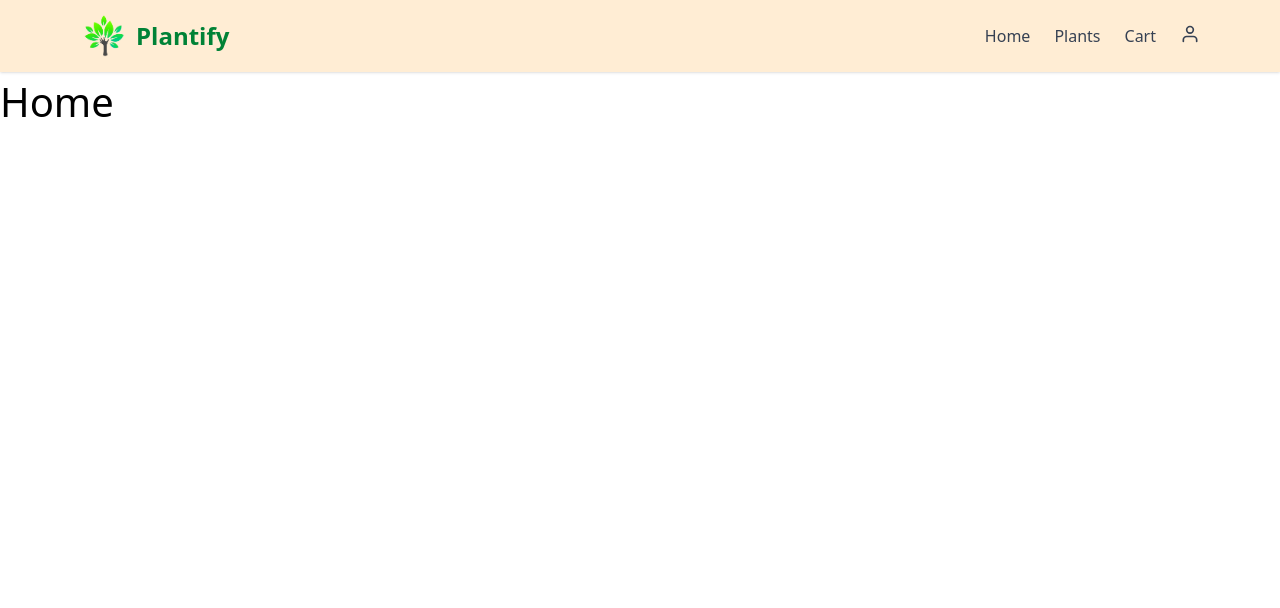
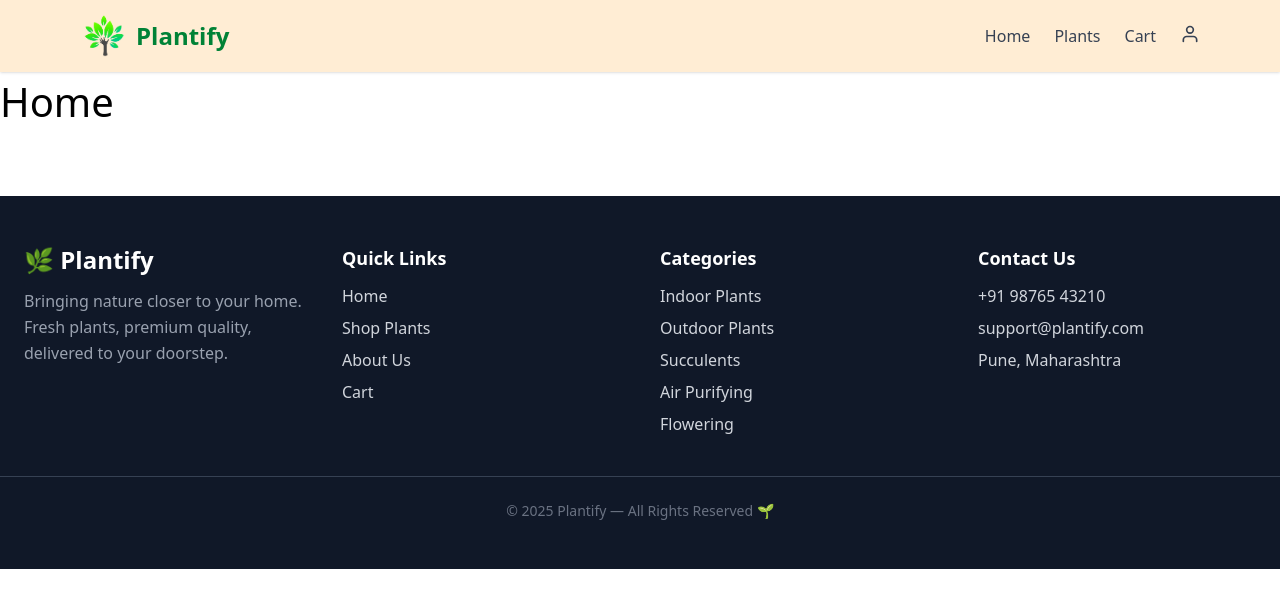
Before and after one commit to Shravanikuldharan/Plantify, a React (Vite) app in the folder client/: page / in a window 1280 px wide. Shown: the top 608 px of the page. Built offline with nearby package versions, Linux system fonts and the light colour scheme.

Commit message:
Feat: footer

```diff
--- /dev/null
+++ b/client/src/Components/Footer.jsx
@@ -0,0 +1,67 @@
+import { Link } from "react-router";
+
+function Footer() {
+  return (
+    <footer className="bg-gray-900 text-gray-300 py-12 mt-16">
+      <div className="max-w-7xl mx-auto px-6 grid grid-cols-1 sm:grid-cols-2 md:grid-cols-4 gap-10">
+
+        <div>
+          <h1 className="text-2xl font-bold text-white mb-3">🌿 Plantify</h1>
+          <p className="text-gray-400 leading-relaxed">
+            Bringing nature closer to your home.
+            Fresh plants, premium quality, delivered to your doorstep.
+          </p>
+        </div>
+
+
+        <div>
+          <h2 className="text-lg font-semibold text-white mb-3">Quick Links</h2>
+          <ul className="space-y-2">
+            <li><Link to="/" className="hover:text-white">Home</Link></li>
+            <li><Link to="/plants" className="hover:text-white">Shop Plants</Link></li>
+            <li><Link to="/about" className="hover:text-white">About Us</Link></li>
+            <li><Link to="/cart" className="hover:text-white">Cart</Link></li>
+          </ul>
+        </div>
+
+        <div>
+          <h2 className="text-lg font-semibold text-white mb-3">Categories</h2>
+          <ul className="space-y-2">
+            <li className="hover:text-white">Indoor Plants</li>
+            <li className="hover:text-white">Outdoor Plants</li>
+            <li className="hover:text-white">Succulents</li>
+            <li className="hover:text-white">Air Purifying</li>
+            <li className="hover:text-white">Flowering</li>
+          </ul>
+        </div>
+
+        <div>
+          <h2 className="text-lg font-semibold text-white mb-3">Contact Us</h2>
+          <ul className="space-y-2">
+            <li className="hover:text-white">+91 98765 43210</li>
+            <li className="hover:text-white">support@plantify.com</li>
+            <li className="hover:text-white">Pune, Maharashtra</li>
+          </ul>
+
+          <div className="flex gap-4 mt-4">
+            <a className="text-gray-400 hover:text-white text-xl cursor-pointer">
+              <i className="fa-brands fa-facebook"></i>
+            </a>
+            <a className="text-gray-400 hover:text-white text-xl cursor-pointer">
+              <i className="fa-brands fa-instagram"></i>
+            </a>
+            <a className="text-gray-400 hover:text-white text-xl cursor-pointer">
+              <i className="fa-brands fa-twitter"></i>
+            </a>
+          </div>
+        </div>
+      </div>
+
+      <div className="text-center text-gray-500 text-sm mt-10 border-t border-gray-700 pt-6">
+        © {new Date().getFullYear()} Plantify — All Rights Reserved 🌱
+      </div>
+    </footer>
+  );
+}
+
+export default Footer;
--- a/client/src/Components/PlantCard.jsx
+++ b/client/src/Components/PlantCard.jsx
@@ -1,35 +1,3 @@
-// function PlantCard({ plant }) {
-//   return (
-//     <div className="bg-white shadow rounded-lg p-4 hover:shadow-lg transition">
-
-//       <img
-//         src={plant.image}
-//         alt={plant.name}
-//         className="w-full h-48 object-cover rounded-md mb-3"
-//       />
-
-//       <h3 className="text-xl font-semibold">{plant.name}</h3>
-
-//       <span className="inline-block mt-2 px-3 py-1 text-xs bg-green-100 text-green-700 rounded-full">
-//         {plant.category}
-//       </span>
-
-//       <p className="text-lg font-bold mt-3">₹{plant.price}</p>
-
-//       <p className="text-gray-600 text-sm mt-2 line-clamp-2">
-//         {plant.description}
-//       </p>
-
-//       <button className="mt-4 w-full bg-green-600 text-white py-2 rounded hover:bg-green-700 transition">
-//         View Details
-//       </button>
-//     </div>
-//   );
-// }
-
-// export default PlantCard;
-
-
 import { Link } from "react-router";
 
 function PlantCard({ plant }) {
@@ -50,10 +18,6 @@ function PlantCard({ plant }) {
 
       <p className="text-lg font-bold mt-3">₹{plant.price}</p>
 
-      <p className="text-gray-600 text-sm mt-2 line-clamp-2">
-        {plant.description}
-      </p>
-
       <Link to={`/plants/slug/${plant.slug}`}>
         <button className="mt-4 w-full bg-green-600 text-white py-2 rounded hover:bg-green-700 transition">
           View Details
--- a/client/src/Views/Home.jsx
+++ b/client/src/Views/Home.jsx
@@ -1,13 +1,131 @@
 import React from 'react'
 import Navbar from '../Components/Navbar';
+import Footer from '../Components/Footer';
 
 function Home() {
   return (
     <div>
         <Navbar />
         <div className="text-[40px]">Home</div>
+        <Footer />
     </div>
   )
 }
 
 export default Home;
+
+// import React from "react";
+// import Navbar from "../Components/Navbar";
+// import { Link } from "react-router-dom";
+
+// function Home() {
+//   return (
+//     <div className="bg-gray-50 min-h-screen">
+//       <Navbar />
+
+//       {/* HERO SECTION */}
+//       <section className="max-w-7xl mx-auto px-6 py-16 grid grid-cols-1 md:grid-cols-2 gap-10 items-center">
+
+//         <div>
+//           <h1 className="text-5xl font-bold text-gray-900 leading-tight">
+//             Bring Nature <br />
+//             <span className="text-green-600">Closer to You 🌿</span>
+//           </h1>
+
+//           <p className="text-gray-600 mt-4 text-lg">
+//             Discover beautiful indoor & outdoor plants that make your home
+//             greener and your life healthier.
+//           </p>
+
+//           <Link to="/plants">
+//             <button className="mt-6 bg-green-600 text-white px-8 py-3 rounded-lg text-lg shadow-md hover:bg-green-700 transition">
+//               Shop Plants
+//             </button>
+//           </Link>
+//         </div>
+
+//         <div className="flex justify-center">
+//           <img
+//             src="https://i.ibb.co/5nhyM20/plant-hero.png"
+//             className="w-[350px] md:w-[450px] drop-shadow-xl rounded-xl"
+//           />
+//         </div>
+//       </section>
+
+//       {/* CATEGORY SECTION */}
+//       <section className="max-w-7xl mx-auto px-6 py-12">
+//         <h2 className="text-3xl font-bold text-gray-900 mb-6 text-center">
+//           Shop by Category
+//         </h2>
+
+//         <div className="grid grid-cols-2 sm:grid-cols-3 md:grid-cols-4 gap-6">
+
+//           {[
+//             "Indoor",
+//             "Outdoor",
+//             "Succulent",
+//             "Flowering",
+//             "Air Purifying",
+//             "Herbal",
+//             "Fruit",
+//             "Bonsai",
+//           ].map((cat) => (
+//             <Link key={cat} to="/plants">
+//               <div className="bg-white p-5 rounded-xl shadow hover:shadow-lg transition cursor-pointer text-center">
+//                 <p className="text-lg font-semibold text-gray-700">{cat}</p>
+//               </div>
+//             </Link>
+//           ))}
+
+//         </div>
+//       </section>
+
+//       {/* FEATURED PLANTS */}
+//       <section className="max-w-7xl mx-auto px-6 py-12">
+//         <h2 className="text-3xl font-bold text-gray-900 mb-6 text-center">
+//           Featured Plants
+//         </h2>
+
+//         <div className="grid grid-cols-1 sm:grid-cols-2 md:grid-cols-3 gap-8">
+
+//           {[1, 2, 3].map((item) => (
+//             <div
+//               key={item}
+//               className="bg-white rounded-xl shadow-md hover:shadow-xl transition p-4"
+//             >
+//               <img
+//                 src="https://i.ibb.co/YQpKQJv/plant-pot.jpg"
+//                 className="w-full h-48 object-cover rounded-lg mb-3"
+//               />
+//               <h3 className="text-xl font-semibold">Beautiful Plant</h3>
+//               <p className="text-green-600 text-lg font-bold mt-2">₹499</p>
+
+//               <Link to="/plants">
+//                 <button className="mt-3 w-full bg-green-600 text-white py-2 rounded hover:bg-green-700 transition">
+//                   View Details
+//                 </button>
+//               </Link>
+//             </div>
+//           ))}
+
+//         </div>
+//       </section>
+
+//       {/* CTA BANNER */}
+//       <section className="bg-green-600 text-white py-16 text-center mt-16">
+//         <h2 className="text-4xl font-bold mb-4">Fresh Plants Delivered 🌱</h2>
+//         <p className="text-lg opacity-90 mb-6">
+//           We deliver healthy, beautiful plants right to your doorstep.
+//         </p>
+
+//         <Link to="/plants">
+//           <button className="bg-white text-green-700 px-10 py-3 rounded-lg text-lg font-semibold hover:bg-gray-200 transition">
+//             Explore Now
+//           </button>
+//         </Link>
+//       </section>
+//     </div>
+//   );
+// }
+
+// export default Home;
--- a/client/src/Views/PlantDetails.jsx
+++ b/client/src/Views/PlantDetails.jsx
@@ -1,6 +1,7 @@
 import React, { useEffect, useState } from "react";
 import { useParams } from "react-router";
 import axios from "axios";
+import plantCareConfig from "../Config/PlantCareConfig.js";
 
 function PlantDetails() {
   const { slug } = useParams();
@@ -27,37 +28,70 @@ function PlantDetails() {
   }
 
   return (
-    <div className="max-w-4xl mx-auto p-6">
-      {/* Image */}
+  <div className="max-w-7xl mx-auto p-6">
+
+    <div className="grid grid-cols-1 md:grid-cols-2 gap-10">
+
+      <div className="space-y-4">
         <img
           src={plant.image}
           alt={plant.name}
-        className="w-full h-80 object-cover rounded-lg shadow-md"
+          className="w-full h-[420px] object-cover rounded-xl shadow-xl border"
         />
+      </div>
 
-      {/* Name */}
-      <h1 className="text-3xl font-bold mt-5">{plant.name}</h1>
+      <div className="flex flex-col justify-start">
+        <h1 className="text-4xl font-bold mb-3 text-gray-900 tracking-tight">
+          {plant.name}
+        </h1>
 
-      {/* Category */}
-      <span className="mt-3 inline-block bg-green-100 text-green-700 px-4 py-1 rounded-full">
+        <span className="inline-block bg-green-100 text-green-700 px-3 py-2 rounded-full text-sm font-medium mb-4">
           {plant.category}
         </span>
 
-      {/* Price */}
-      <p className="text-3xl font-bold text-green-700 mt-4">₹{plant.price}</p>
+        <p className="text-4xl font-semibold text-green-700 mb-5">
+          ₹{plant.price}
+        </p>
 
-      {/* Description */}
-      <p className="text-gray-700 mt-4 leading-relaxed">{plant.description}</p>
+        <p className="text-gray-600 text-lg leading-relaxed mb-6">
+          {plant.description}
+        </p>
 
-      {/* Buttons */}
-      <div className="flex gap-4 mt-6">
-        <button className="bg-green-600 text-white px-6 py-2 rounded hover:bg-green-700">
+        <div className="flex gap-4 mt-2">
+          <button className="bg-green-600 text-white px-8 py-3 rounded-lg font-semibold text-lg shadow-md hover:bg-green-700 hover:scale-[1.02] transition">
             Add to Cart
           </button>
 
-        <button className="bg-orange-500 text-white px-6 py-2 rounded hover:bg-orange-600">
+          <button className="bg-orange-500 text-white px-8 py-3 rounded-lg font-semibold text-lg shadow-md hover:bg-orange-600 hover:scale-[1.02] transition">
             Buy Now
           </button>
+        </div>
+
+        <p className="mt-4 text-gray-500 text-sm">
+          🌿 In Stock: <span className="font-semibold">{plant.stock}</span>
+        </p>
+      </div>
+    </div>
+
+    <div className="mt-16 bg-white/70 backdrop-blur-md shadow-xl border rounded-xl p-6">
+      <h2 className="text-3xl font-bold mb-6 text-gray-800">
+        🌱 Plant Care Guide
+      </h2>
+
+      {plantCareConfig[plant.category]?.map((item, index) => (
+        <details
+          key={index}
+          className="mb-4 border rounded-lg bg-white shadow-md overflow-hidden"
+        >
+          <summary className="cursor-pointer p-4 flex justify-between items-center text-lg font-semibold">
+            <span>{item.icon} {item.title}</span>
+          </summary>
+
+          <p className="p-4 text-gray-700 border-t leading-relaxed bg-gray-50">
+            {item.description}
+          </p>
+        </details>
+      ))}
     </div>
   </div>
 );
```
Lines whose indentation alone changed are shown as unchanged.
